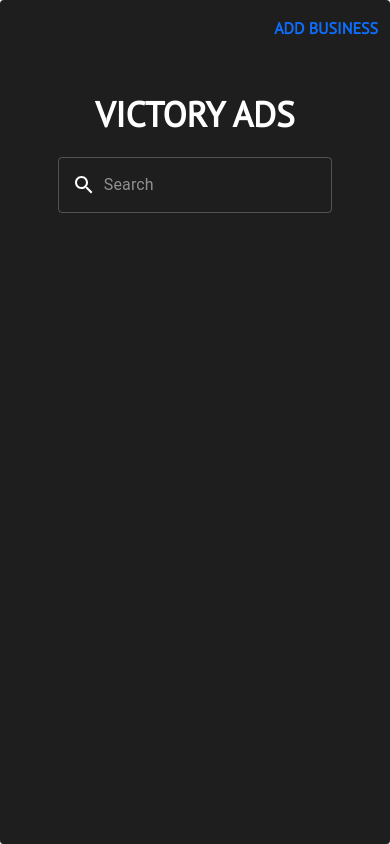
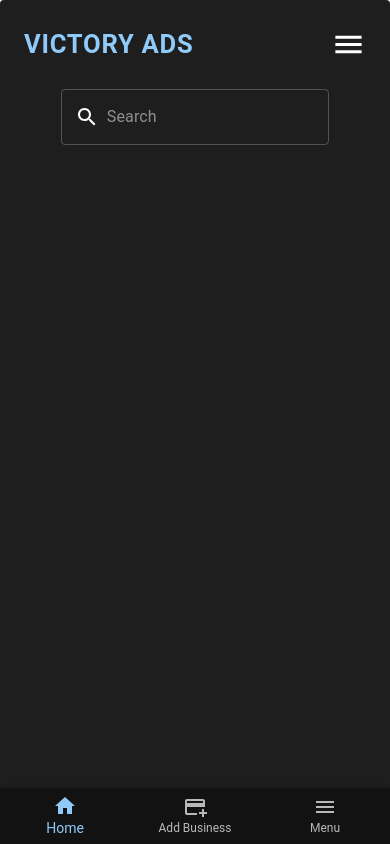
Before and after one commit to dasavarambharadwaj/victory-ads-ui, a React (Create React App) app: page / in a window 390 px wide. Built offline with nearby package versions, Linux system fonts and the light colour scheme.

Commit message:
nav bar implementation

```diff
--- a/src/App.js
+++ b/src/App.js
@@ -3,24 +3,23 @@ import Header from "./components/Header";
 import AppRouter from "./routes";
 import React from "react";
 import { BrowserRouter } from "react-router-dom";
-import { createTheme, ThemeProvider } from "@mui/material/styles";
-import { Paper } from "@mui/material";
+import { ThemeProvider } from "@mui/material/styles";
+import { AppStyles } from "./styles/globalStyles"
+import { Container, Paper } from "@mui/material";
+import FooterNavigation from "./components/footerNavigator";
 
 function App() {
-  const darkTheme = createTheme({
-    palette: {
-      mode: "dark",
-    },
-  });
+
   return (
-    <ThemeProvider theme={darkTheme}>
+    <ThemeProvider theme={AppStyles}>
       <Paper>
-        <div className="container">
-          <BrowserRouter>
+        <BrowserRouter>
+          <Container>
             <Header />
             <AppRouter />
-          </BrowserRouter>
-        </div>
+          </Container>
+          <FooterNavigation />
+        </BrowserRouter>
       </Paper>
     </ThemeProvider>
   );
--- a/src/components/Header/index.js
+++ b/src/components/Header/index.js
@@ -1,19 +1,35 @@
 import { Link, useLocation } from "react-router-dom";
-
+import { Button, Drawer, IconButton, Paper, Typography } from '@mui/material';
+import React, { useState } from 'react'
+import MenuIcon from '@mui/icons-material/Menu';
 const Header = () => {
   const location = useLocation();
+  const [openMenu,setOpenMenu] = useState(false)
   return (
     <div className="d-flex pt-3 justify-content-between">
-      <Link className="fs-2" to="/">
-        {location.pathname !== "/" && (
-          <span className="fw-bold">VICTORY ADS</span>
-        )}
+      <Link to="/">
+        <Button className="fw-bold fs-4" color="primary" variant="text">VICTORY ADS</Button>
       </Link>
-      <Link className="fs-1" to="/create">
-        {location.pathname !== "/create" && (
-          <span className="fw-bold">ADD BUSINESS</span>
-        )}
-      </Link>
+
+      <React.Fragment>
+        <IconButton>
+          <MenuIcon onClick={()=>{setOpenMenu(true)}} fontSize="large" />
+        </IconButton>
+        <Drawer
+          open={openMenu}
+          anchor="right"
+          onClose={()=>{setOpenMenu(false)}}
+        >
+          <Paper>
+          <Link to="/create" className="d-block">
+            <Button onClick={()=>{setOpenMenu(false)}} className="fw-bold fs-2">Add Business</Button>
+          </Link>
+          <Link to="/about"className="d-block">
+            <Button onClick={()=>{setOpenMenu(false)}} className="fw-bold fs-2">About</Button>
+          </Link>
+          </Paper>
+        </Drawer>
+      </React.Fragment>
     </div>
   );
 };
--- /dev/null
+++ b/src/components/footerNavigator/index.js
@@ -0,0 +1,42 @@
+import Box from "@mui/material/Box";
+import React from "react";
+import BottomNavigation from "@mui/material/BottomNavigation";
+import BottomNavigationAction from "@mui/material/BottomNavigationAction";
+import { Paper } from "@mui/material";
+import HomeIcon from '@mui/icons-material/Home';
+import AddCardIcon from '@mui/icons-material/AddCard';
+import MenuIcon from '@mui/icons-material/Menu';
+import { useTheme } from '@mui/material/styles';
+import useMediaQuery from '@mui/material/useMediaQuery';
+export default function FooterNavigation() {
+  const [value, setValue] = React.useState(0);
+	const theme = useTheme();
+	const isMobile = useMediaQuery(theme.breakpoints.down('sm'))
+  return (
+		<> { isMobile &&
+			(<Paper
+				sx={{
+					position: "fixed",
+					bottom: 0,
+					left: 0,
+					right: 0,
+				}}
+				elevation={3}
+			>
+				<Box>
+					<BottomNavigation
+						showLabels
+						value={value}
+						onChange={(event, newValue) => {
+							setValue(newValue);
+						}}
+					>
+						<BottomNavigationAction label="Home" icon={<HomeIcon />} />
+						<BottomNavigationAction label="Add Business" icon={<AddCardIcon />} />
+						<BottomNavigationAction label="Menu" icon={<MenuIcon />} />
+					</BottomNavigation>
+				</Box>
+			</Paper>)}
+		</>
+  );
+}
--- a/src/pages/AddBusiness/index.js
+++ b/src/pages/AddBusiness/index.js
@@ -5,6 +5,7 @@ import {
   InputAdornment,
   MenuItem,
   Chip,
+  Typography,
 } from "@mui/material";
 import { useState } from "react";
 import DropdownComponent from "../../components/DropdownComponent";
@@ -77,7 +78,9 @@ function AddBusiness() {
 
   return (
     <>
-      <h3 className="text-center">Add Business</h3>
+      <div className="mt-5 mb-3">
+        <Typography color="secondary" align="center" component="div" className="fs-3 fw-bold">ADD BUSINESS</Typography>
+      </div>
       <form autoComplete="off">
         <Grid container spacing={2} className="w-75 mx-auto">
           <Grid item xs={12} md={6}>
--- a/src/pages/Home/index.js
+++ b/src/pages/Home/index.js
@@ -1,4 +1,4 @@
-import { CircularProgress, InputAdornment, OutlinedInput, Paper, Popover } from "@mui/material";
+import { CircularProgress, InputAdornment, OutlinedInput, Paper, Popover, Typography } from "@mui/material";
 import SearchIcon from "@mui/icons-material/Search";
 import "./Home.scss";
 import { useState } from "react";
@@ -50,9 +50,6 @@ function Home() {
   };
   return (
     <div className="text-center">
-      <div className="mt-5 fs-5 fw-bold">
-        <span>VICTORY ADS</span>
-      </div>
       <div className="w-75 mx-auto">
         <OutlinedInput
           className="mt-3 w-100"
--- /dev/null
+++ b/src/styles/globalStyles.js
@@ -0,0 +1,11 @@
+import { createTheme } from "@mui/material/styles";
+
+const AppStyles = createTheme({
+  palette: {
+    mode: "dark",
+  },
+});
+
+export {
+  AppStyles
+}
--- a/src/styles/main.scss
+++ b/src/styles/main.scss
@@ -2,17 +2,17 @@
   font-size: 1rem !important;
 }
 .fs-2 {
+  font-size: 1.2rem !important;
+}
+.fs-3 {
   font-size: 1.4rem !important;
 }
-.fs-3 {
+.fs-4 {
+  font-size: 1.6rem !important;
+}
+.fs-5 {
   font-size: 1.8rem !important;
 }
-.fs-4 {
+.fs-6 {
   font-size: 2rem !important;
 }
-.fs-5 {
-  font-size: 2.2rem !important;
-}
-.fs-6 {
-  font-size: 2.4rem !important;
-}
```
